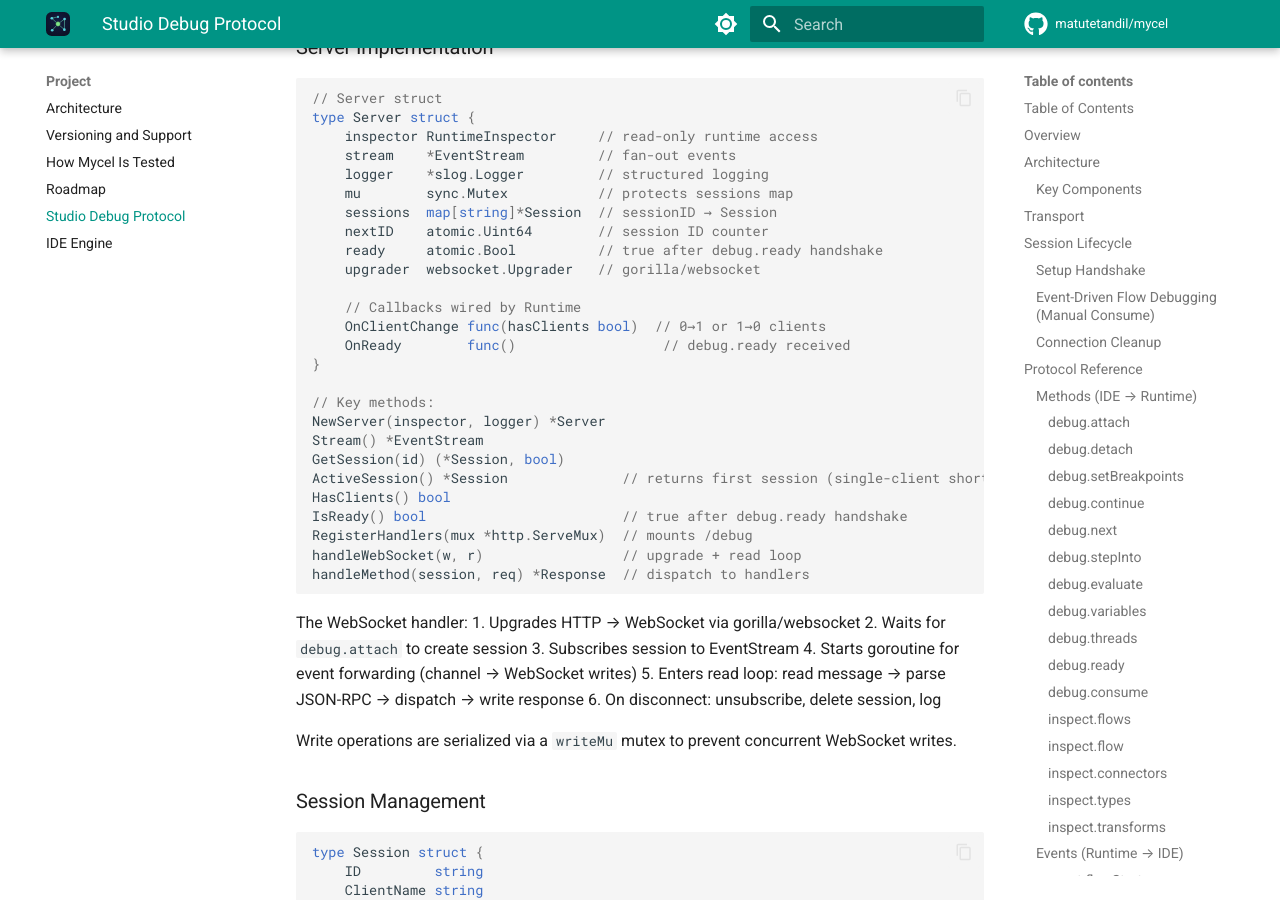
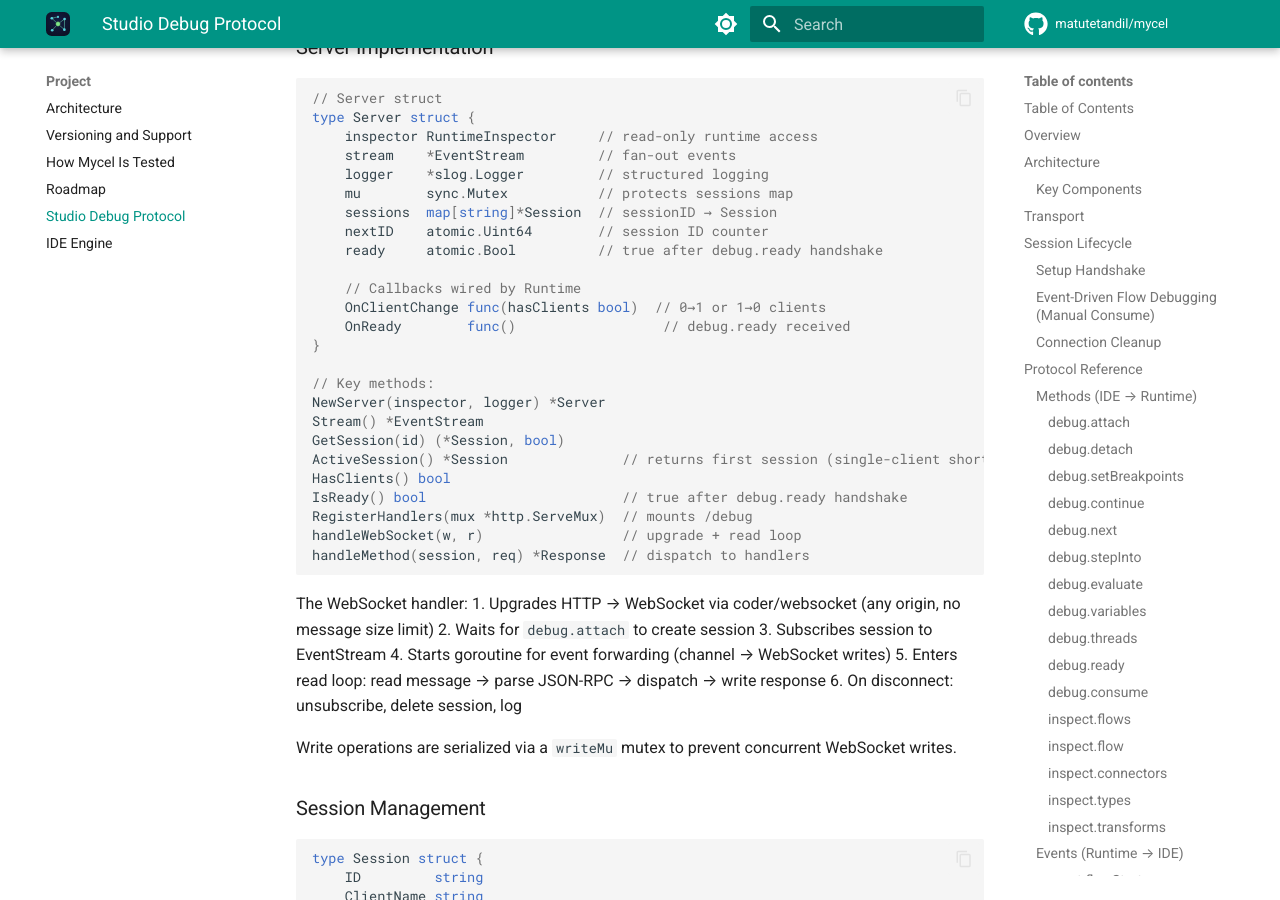
Before and after one commit to matutetandil/mycel, an MkDocs documentation site: the page built from docs/STUDIO-DEBUG-PROTOCOL.md, in a window 1280 px wide and 900 px high, scrolled down 30007 px. Built offline with MkDocs 1.6.1 and Material for MkDocs 9.7.7, drawn with Linux system fonts in a browser that asks for light colours; comment, search, counter and statistics services are not loaded.

Commit message:
Document the move to coder/websocket

````diff
--- a/docs/STUDIO-DEBUG-PROTOCOL.md
+++ b/docs/STUDIO-DEBUG-PROTOCOL.md
@@ -1298,7 +1298,6 @@ type Server struct {
     sessions  map[string]*Session  // sessionID → Session
     nextID    atomic.Uint64        // session ID counter
     ready     atomic.Bool          // true after debug.ready handshake
-    upgrader  websocket.Upgrader   // gorilla/websocket
 
     // Callbacks wired by Runtime
     OnClientChange func(hasClients bool)  // 0→1 or 1→0 clients
@@ -1318,7 +1317,7 @@ handleMethod(session, req) *Response  // dispatch to handlers
 ```
 
 The WebSocket handler:
-1. Upgrades HTTP → WebSocket via gorilla/websocket
+1. Upgrades HTTP → WebSocket via coder/websocket (any origin, no message size limit)
 2. Waits for `debug.attach` to create session
 3. Subscribes session to EventStream
 4. Starts goroutine for event forwarding (channel → WebSocket writes)
````
Also changed, not shown: CHANGELOG.md (+19 -0 lines), 1 other file.
